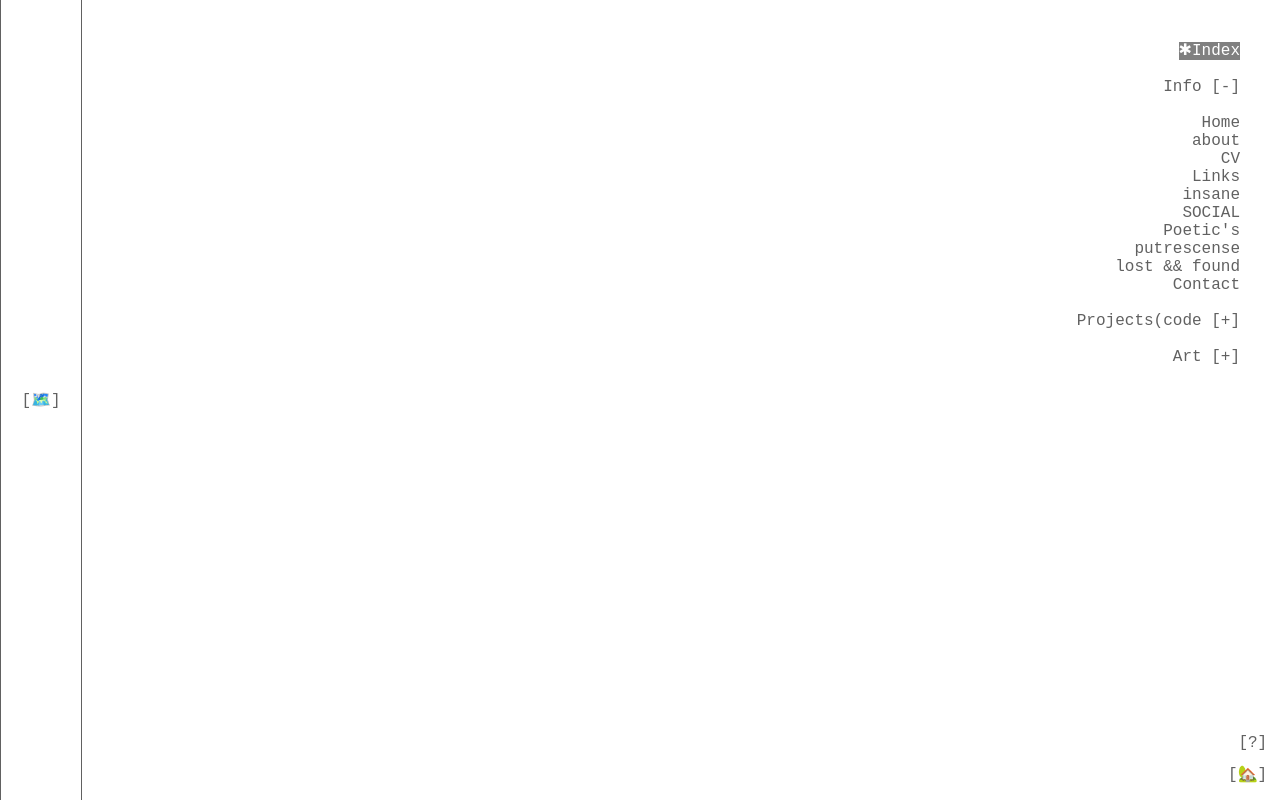
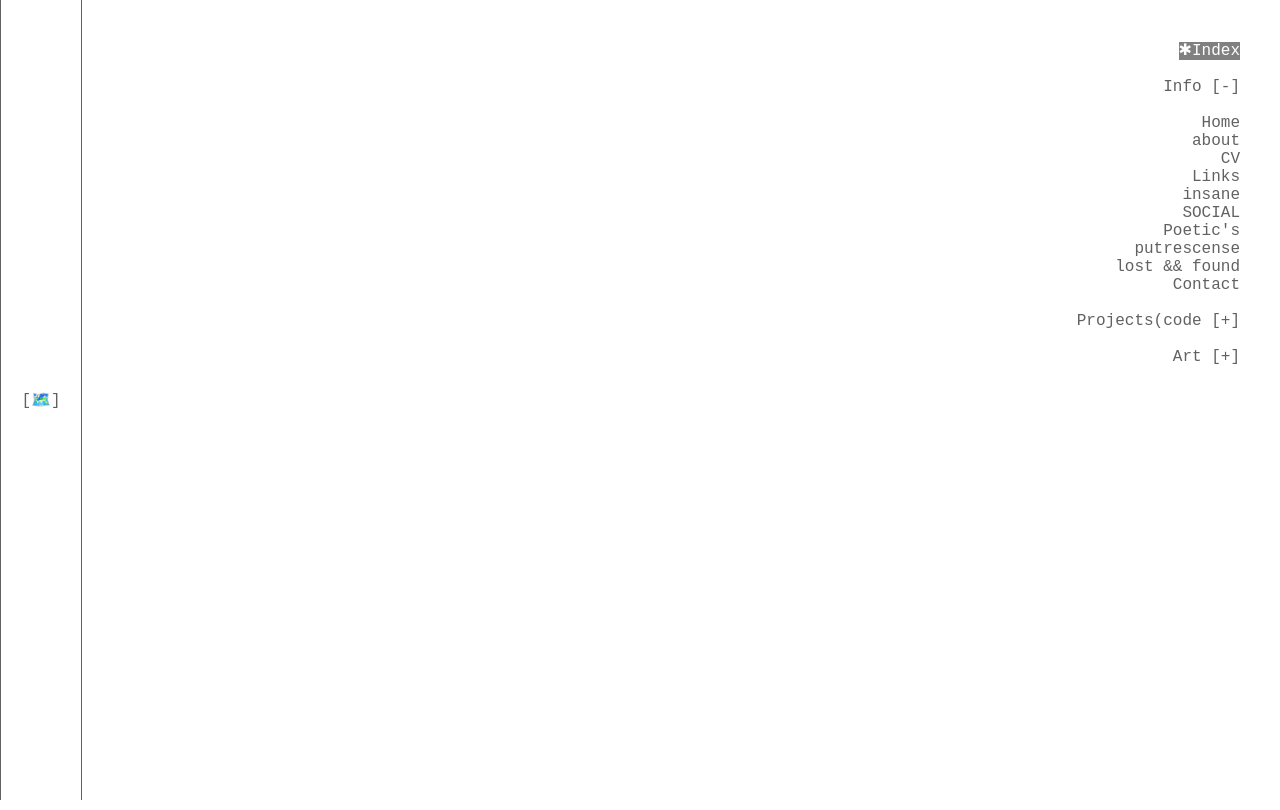
Before and after one commit to tkmaher/otherseas.biz, a plain HTML site: page index.html in a window 1280 px wide. Drawn offline with nearby package versions, Linux system fonts and the light colour scheme.

Commit message:
indexguv

```diff
--- a/index.html
+++ b/index.html
@@ -93,8 +93,8 @@
     <script src="index.js"></script>
     <script src="script/collapse.js"></script>
 
-    <a class="button" style="bottom:2%; right:1%; position: absolute" href="index.html">[🏡]</a>
-    <div class="button" style="bottom:6%; right:1%; position: absolute" id="openInfo">[?]</div>
+    <!--<a class="button" style="bottom:2%; right:1%; position: absolute" href="index.html">[🏡]</a>
+    <div class="button" style="bottom:6%; right:1%; position: absolute" id="openInfo">[?]</div>-->
     <div class="popup" id="thesis">
       <a style="color: #616161">[Information]<span class="button" style="float:right;" id="closeInfo">[X]</span><br> <br></a>
       <a style="color:white">www.otherseas1.com<br>&<br>www.the otherseas1.com<br>& www the otherseas com</a>
```
